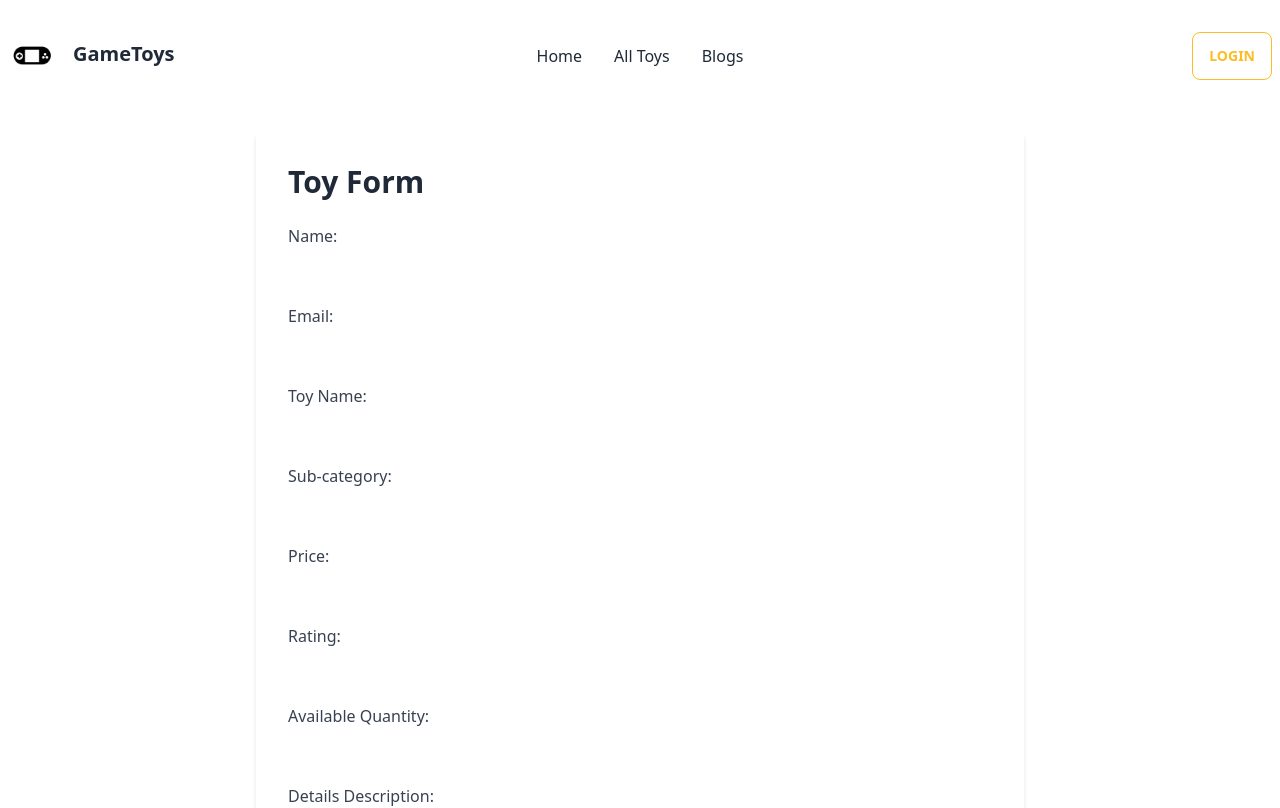
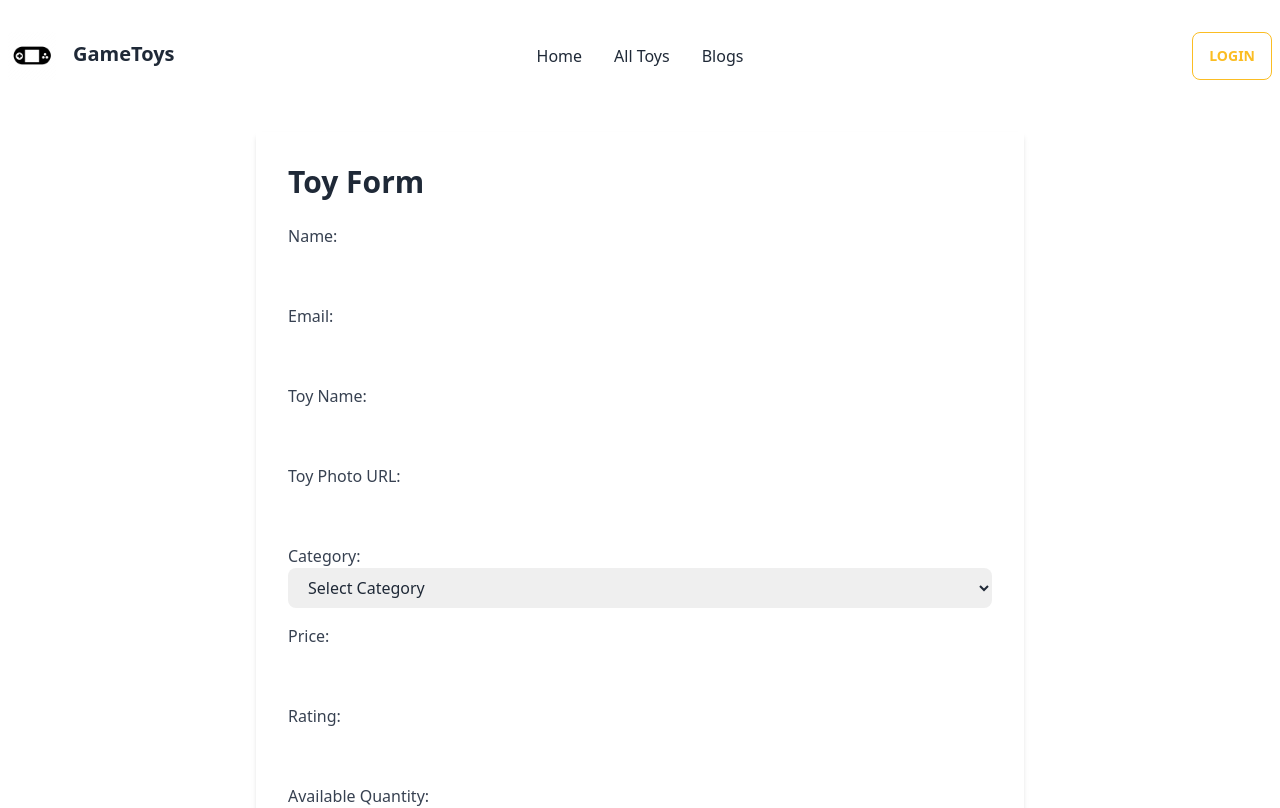
Before and after one commit to EftekharAlam2/GameToys-client-side, a React (Vite) app: page /addtoy in a window 1280 px wide. Shown: the top 808 px of the page. Built offline with nearby package versions, Linux system fonts and the light colour scheme; no server answers.

Commit message:
form data insert

```diff
--- a/src/Pages/AddToy/AddToy.jsx
+++ b/src/Pages/AddToy/AddToy.jsx
@@ -1,15 +1,62 @@
 import { useContext } from "react";
 import useTitle from "../../Hooks/useTitle";
 import { Context } from "../../AuthProviders/Providers";
+import Swal from "sweetalert2";
 
 const AddToy = () => {
   useTitle("Add a Toy");
   const { user } = useContext(Context);
 
+  const addToy = (event) => {
+    event.preventDefault();
+    const form = event.target;
+    const name = user?.name;
+    const email = user?.email;
+    const toyName = form.toyName.value;
+    const photoURL = form.photoURL.value;
+    const category = form.category.value;
+    const price = form.price.value;
+    const rating = form.rating.value;
+    const quantity = form.quantity.value;
+    const description = form.description.value;
+    const toys = {
+      name,
+      email,
+      toyName,
+      photoURL,
+      category,
+      price,
+      rating,
+      quantity,
+      description,
+    };
+    console.log(toys);
+
+    fetch("https://doctor-car-server.vercel.app/toys", {
+      method: "POST",
+      headers: {
+        "content-type": "application/json",
+      },
+      body: JSON.stringify(toys),
+    })
+      .then((res) => res.json())
+      .then((data) => {
+        console.log(data);
+        if (data.insertedId) {
+          Swal.fire({
+            icon: "success",
+            title: "Toy Added Successfully",
+            showConfirmButton: false,
+            timer: 1500,
+          });
+        }
+      });
+  };
+
   return (
     <div className="max-w-3xl mx-auto bg-white p-8 shadow-md my-5">
       <h2 className="text-3xl font-bold mb-6">Toy Form</h2>
-      <form>
+      <form onSubmit={addToy}>
         <div className="mb-4">
           <label htmlFor="name" className="block text-gray-700">
             Name:
@@ -49,15 +96,32 @@ const AddToy = () => {
           />
         </div>
         <div className="mb-4">
-          <label htmlFor="subCategory" className="block text-gray-700">
-            Sub-category:
+          <label htmlFor="photoURL" className="block text-gray-700">
+            Toy Photo URL:
           </label>
           <input
             type="text"
-            id="subCategory"
+            id="photoURL"
+            name="photoURL"
             required
             className="w-full rounded-lg border-gray-300 focus:outline-none focus:border-blue-500 py-2 px-4"
           />
+        </div>
+        <div className="mb-4">
+          <label htmlFor="category" className="block text-gray-700">
+            Category:
+          </label>
+          <select
+            id="category"
+            name="category"
+            required
+            className="w-full rounded-lg border-gray-300 focus:outline-none focus:border-blue-500 py-2 px-4"
+          >
+            <option value="">Select Category</option>
+            <option value="action">Action Figures</option>
+            <option value="plush">Plush Toys</option>
+            <option value="construction">Construction Sets</option>
+          </select>
         </div>
         <div className="mb-4">
           <label htmlFor="price" className="block text-gray-700">
```
